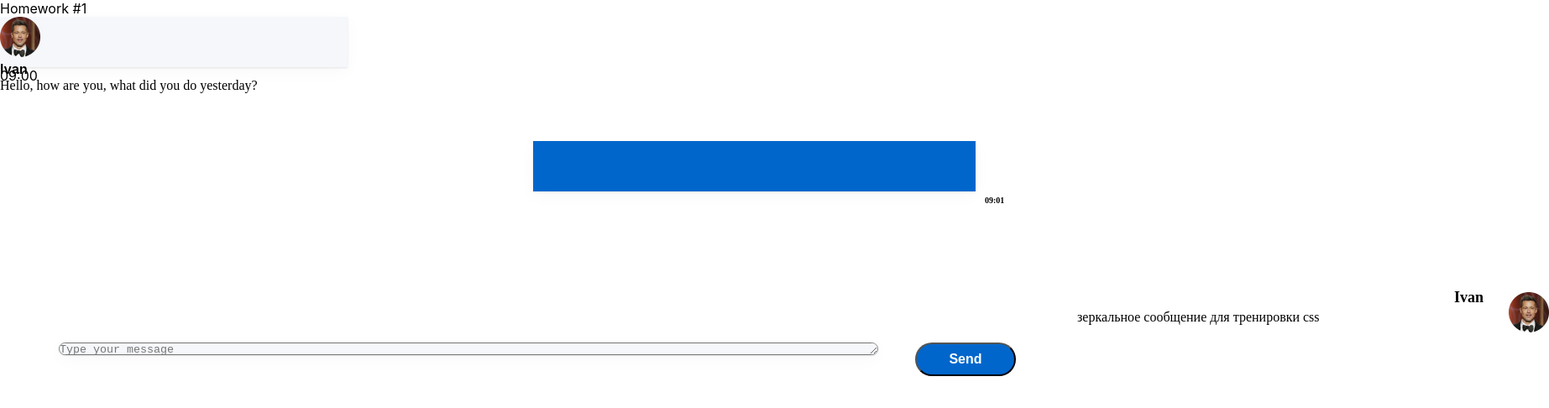
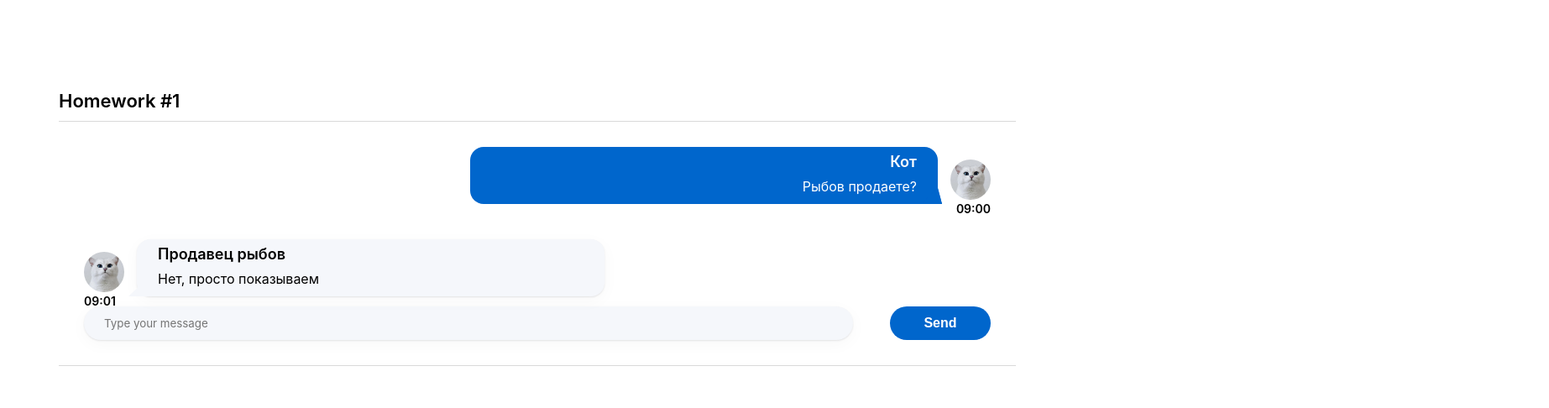
Before and after one commit to F1reproof/Homework, a React (Create React App) app: page / in a window 1280 px wide. Shown: the top 486 px of the page at 84% size, 1845 px wide, since content can reach past the window. Built offline with nearby package versions, Linux system fonts and the light colour scheme.

Commit message:
add css modules

```diff
--- a/src/s1-main/App.module.css
+++ b/src/s1-main/App.module.css
@@ -1,11 +1,32 @@
 .App {
     --header_height: 60px;
+    font-size: 22px;
+    font-weight: 600;
+    line-height: 27px;
+    margin: 0 auto;
+    max-width: 1140px;
+    padding-top: 107px;
 }
 
+.App:not(:last-child) {
+    margin-bottom: 10px
+}
+
+
 .hw {
+    border-bottom: 1px solid #d9d9d9;
+    border-top: 1px solid #d9d9d9;
+    padding: 30px;
 
 }
 
 .hwTitle {
+    font-size: 22px;
+    font-weight: 600;
+    line-height: 27px;
 
 }
+
+.hwTitle:not(:last-child) {
+    margin-bottom: 10px;
+}
--- a/src/s2-homeworks/hw01/HW1.tsx
+++ b/src/s2-homeworks/hw01/HW1.tsx
@@ -31,10 +31,10 @@ export const message0: MessageType = {
     id: 0,
     user: {
         avatar: avatar, // можно менять
-        name: 'Ivan',  // можно менять
+        name: 'Кот',  // можно менять
     },
     message: {
-        text: 'Hello, how are you, what did you do yesterday?', // можно менять
+        text: 'Рыбов продаете?', // можно менять
         time: '09:00', // можно менять
     },
 }
@@ -42,10 +42,10 @@ export const friendMessage0: MessageType = {
     id: 100,
     user: {
         avatar: avatar, // можно менять
-        name: 'Ivan', // можно менять
+        name: 'Продавец рыбов', // можно менять
     },
     message: {
-        text: 'зеркальное сообщение для тренировки css', // можно менять
+        text: 'Нет, просто показываем', // можно менять
         time: '09:01', // можно менять
     },
 }
--- a/src/s2-homeworks/hw01/friend-message/FriendMessage.module.css
+++ b/src/s2-homeworks/hw01/friend-message/FriendMessage.module.css
@@ -1,77 +1,72 @@
 .friendMessage {
+    color: #000;
+    margin-right: auto;
+    text-align: left;
 
 }
 
 .friendImageAndText {
-    position: absolute;
-    width: 527px;
-    height: 60px;
-    left: 635px;
-    top: 168px;
-
-    background: #0066CC;
-    box-shadow: 0px 5px 20px rgba(29, 33, 38, 0.03), 0px 1px 2px rgba(29, 33, 38, 0.1);
+    align-items: flex-end;
+    column-gap: 15px;
+    display: flex;
 
 }
 
 .friendImageAndText img {
-    position: absolute;
+    border-radius: 50%;
+    height: 48px;
+    margin-bottom: 5px;
+    object-fit: cover;
     width: 48px;
-    height: 48px;
-    left: 1162px;
-    top: 180px;
 
 }
 
 .friendText {
+    background: #f5f7fb;
+    border-radius: 16px;
+    box-shadow: 0 5px 20px rgb(29 33 38 / 3%), 0 1px 2px rgb(29 33 38 / 10%);
+    min-height: 60px;
+    padding: 7px 25px;
+    position: relative;
+    width: 557px;
 
 }
 
 .friendText:after {
+    border-color: transparent transparent #f5f7fb;
+    border-style: solid;
+    border-width: 0 5px 19px 20px;
+    bottom: 0;
+    content: "";
+    height: 0;
+    left: -10px;
+    position: absolute;
+    transform: rotate(-1turn);
+    width: 0;
 
 }
 
 .friendName {
-    position: absolute;
-    width: 40px;
-    height: 22px;
-    left: 1097px;
-    top: 175px;
-
-    font-family: 'Montserrat';
-    font-style: normal;
+    font-size: 18px;
     font-weight: 600;
-    font-size: 18px;
     line-height: 22px;
 
 
 }
 
+.friendName:not(:last-child) {
+    margin-bottom: 5px
+}
+
 .friendMessageText {
-    position: absolute;
-    width: 489px;
-    height: 20px;
-    left: 648px;
-    top: 200px;
+    font-family: inherit;
+    font-size: 16px;
+    font-weight: normal;
 
-    font-family: 'Montserrat';
-    font-style: normal;
-    font-weight: 400;
-    font-size: 16px;
-    line-height: 20px;
 }
 
 .friendTime {
-    position: absolute;
-    width: 26px;
-    height: 12px;
-    left: 1173px;
-    top: 233px;
-
-    font-family: 'Montserrat';
-    font-style: normal;
-    font-weight: 600;
-    font-size: 10px;
+    font-size: 14px;
     line-height: 12px;
 
     color: #000000;
--- a/src/s2-homeworks/hw01/friend-message/FriendMessage.tsx
+++ b/src/s2-homeworks/hw01/friend-message/FriendMessage.tsx
@@ -35,11 +35,9 @@ const FriendMessage = (props: FriendMessagePropsType) => {
                     </div>
                     <pre
                         id={'hw1-friend-text-' + props.message.id}
-                        className={s.friendMessageText}
-                    >
+                        className={s.friendMessageText}>
                         {/*создаёт студент*/}
                         <p>{props.message.message.text}</p>
-
                         {/**/}
                     </pre>
                 </div>
--- a/src/s2-homeworks/hw01/message-sender/MessageSender.module.css
+++ b/src/s2-homeworks/hw01/message-sender/MessageSender.module.css
@@ -1,43 +1,39 @@
 .sendForm {
-    width: 113px;
-    height: 17px;
-    left: 94px;
-    top: 420px;
-
-    font-style: normal;
-    font-weight: 400;
-    font-size: 14px;
-    line-height: 17px;
+    column-gap: 44px;
+    display: flex;
 
 }
 
 .textarea {
-    position: absolute;
-    width: 976px;
-    height: 40px;
-    left: 70px;
-    top: 408px;
-
-    background: #F5F7FB;
-    box-shadow: 0px 5px 20px rgba(29, 33, 38, 0.03), 0px 1px 2px rgba(29, 33, 38, 0.1);
+    height: 41px;
+    background: #f5f7fb;
+    border: none;
     border-radius: 20px;
+    box-shadow: 0 5px 20px rgb(29 33 38 / 3%), 0 1px 2px rgb(29 33 38 / 10%);
+    flex: 1 1 auto;
+    font-family: inherit;
+    min-height: 40px;
+    outline: none;
+    padding: 12px 24px;
+    resize: none;
 
 }
 
 .button {
-    position: absolute;
-    width: 120px;
-    height: 40px;
-    left: 1090px;
-    top: 408px;
-
-    background: #0066CC;
+    align-items: center;
+    background-color: #06c;
+    border: none;
     border-radius: 20px;
-    font-style: normal;
+    color: #fff;
+    cursor: pointer;
+    display: inline-flex;
+    flex: 0 0 120px;
+    font-size: 16px;
     font-weight: 600;
-    font-size: 16px;
+    justify-content: center;
     line-height: 20px;
-    color: #FFFFFF;
+    min-height: 40px;
+    transition: all .3s ease;
 
 }
 
--- a/src/s2-homeworks/hw01/message/Message.module.css
+++ b/src/s2-homeworks/hw01/message/Message.module.css
@@ -1,66 +1,88 @@
 .message {
+    margin-bottom: 30px;
+    margin-left: auto;
+    text-align: right;
+}
+
+
+.imageAndText {
+    align-items: flex-end;
+    column-gap: 15px;
+    display: flex;
+    flex-direction: row-reverse;
 
 }
 
-.imageAndText {
-    flex: content-box;
-    width: 414px;
-    height: 60px;
-    left: 118px;
-    top: 275px;
+.imageAndText img {
+    border-radius: 50%;
+    height: 48px;
+    margin-bottom: 5px;
+    object-fit: cover;
+    width: 48px;
 
-    background: #F5F7FB;
-    box-shadow: 0 5px 20px rgba(29, 33, 38, 0.03), 0 1px 2px rgba(29, 33, 38, 0.1);
+}
+
+.text {
+    color: #fff;
+    font-family: inherit;
+    background: #06c;
+    border-radius: 16px;
+    min-height: 60px;
+    padding: 7px 25px;
+    position: relative;
+    text-align: right;
+    width: 557px;
 
 
 }
 
-.imageAndText img {
-    flex: auto;
-    width: 48px;
-    height: 48px;
-    left: 70px;
-    top: 287px;
-
-}
-
-.text {
-
-}
-
 .text:after {
+    border-color: transparent transparent #06c;
+    border-style: solid;
+    border-width: 0 5px 19px 20px;
+    bottom: 0;
+    content: "";
+    height: 0;
+    position: absolute;
+    right: -5px;
+    width: 0;
 
 }
 
 .name {
-    flex: auto;
-    width: 35px;
-    height: 20px;
-    left: 145px;
-    top: 283px;
-
-
-    font-style: normal;
+    color: #fff;
+    font-size: 18px;
     font-weight: 600;
-    font-size: 16px;
-    line-height: 20px;
+    line-height: 22px;
 
 }
 
+.name:not(:last-child) {
+    margin-bottom: 5px;
+}
+
 .messageText {
-    width: 374px;
-    height: 20px;
-    left: 145px;
-    top: 307px;
-
-    font-family: 'Montserrat', serif;
-    font-style: normal;
-    font-weight: 400;
+    color: #fff;
+    font-family: inherit;
     font-size: 16px;
-    line-height: 20px;
+    font-weight: normal;
 
 }
 
+.messageText:after {
+    border-color: transparent transparent #06c;
+    border-style: solid;
+    border-width: 0 5px 19px 20px;
+    bottom: 0;
+    content: "";
+    height: 0;
+    position: absolute;
+    right: -5px;
+    width: 0;
+}
+
 .time {
-
+    color: #000;
+    font-size: 14px;
+    line-height: 12px;
 }
--- a/src/s2-homeworks/hw02/HW2.tsx
+++ b/src/s2-homeworks/hw02/HW2.tsx
@@ -19,8 +19,8 @@ import s2 from '../../s1-main/App.module.css'
 // types
 export type AffairPriorityType = any // need to fix any
 export type AffairType = {
-    _id: any // need to fix any
-    name: any // need to fix any
+    _id: number // need to fix any
+    name: string // need to fix any
     priority: AffairPriorityType
 }
 export type FilterType = 'all' | AffairPriorityType
```
Also changed, not shown: src/s2-homeworks/hw01/avatar.png.
